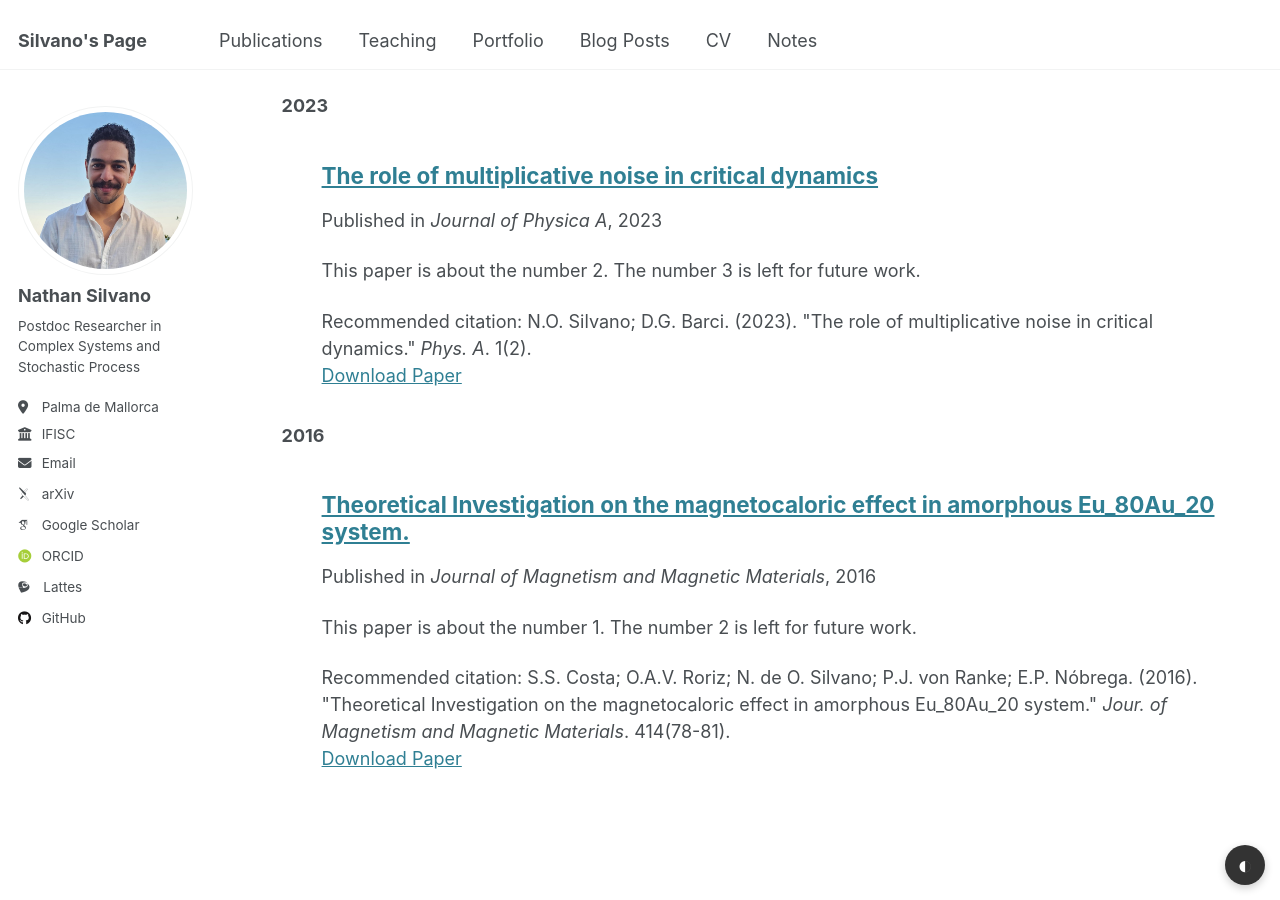
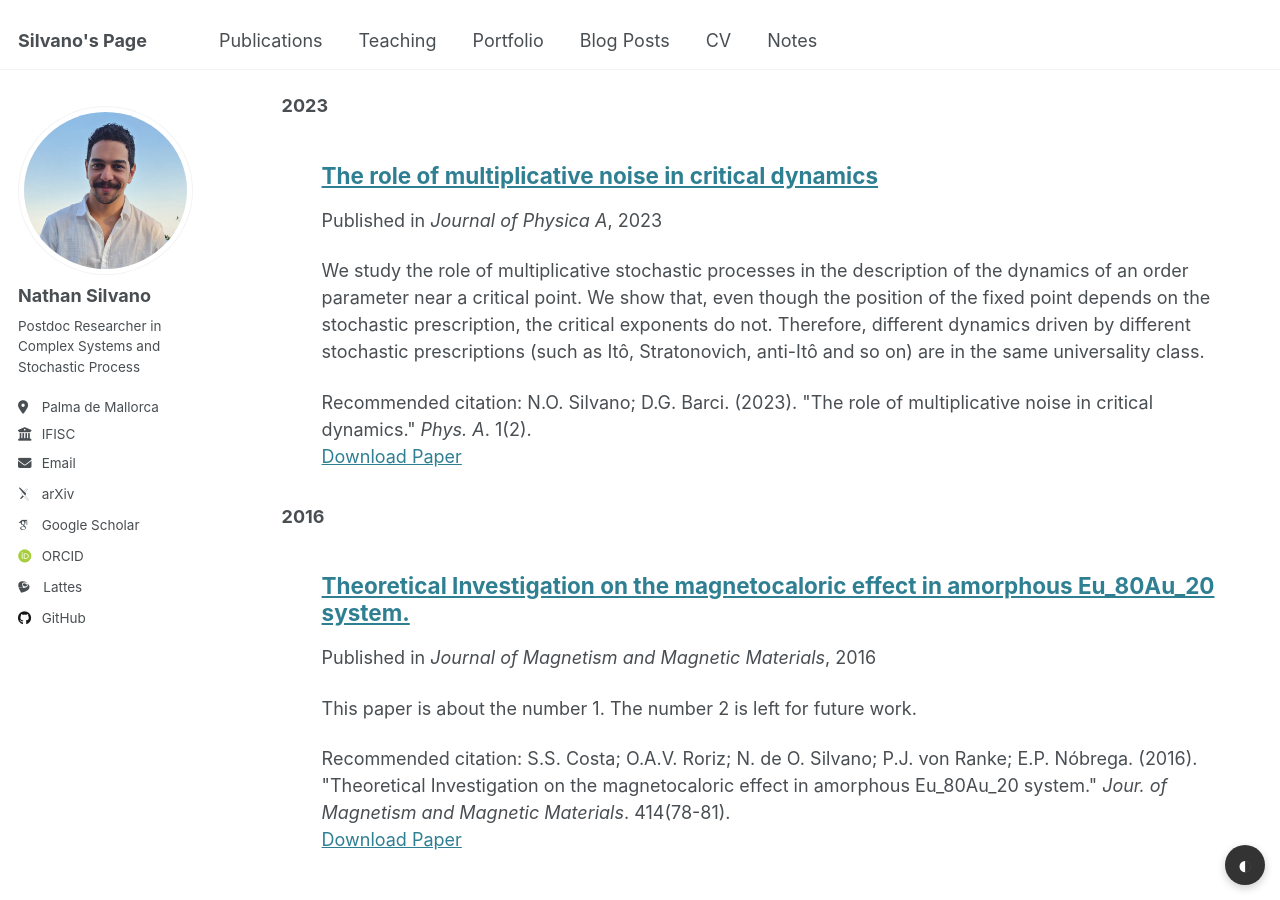
Before and after one commit to Jaegg3rNat/Jaegg3rNat.github.io, a Jekyll site: the page built from _pages/publications.html, in a window 1280 px wide and 900 px high, scrolled down 541 px. Built offline with Jekyll 4.4.1, drawn with Linux system fonts in a browser that asks for light colours; some web fonts are replaced.

Commit message:
Update 2010-10-01-paper-title-number-2.md

```diff
--- a/_publications/2010-10-01-paper-title-number-2.md
+++ b/_publications/2010-10-01-paper-title-number-2.md
@@ -3,11 +3,11 @@ title: "The role of multiplicative noise in critical dynamics"
 collection: publications
 category: manuscripts
 permalink: /publication/2010-10-01-paper-title-number-2
-excerpt: 'This paper is about the number 2. The number 3 is left for future work.'
+excerpt: 'We study the role of multiplicative stochastic processes in the description of the dynamics of an order parameter near a critical point. We show that, even though the position of the fixed point depends on the stochastic prescription, the critical exponents do not. Therefore, different dynamics driven by different stochastic prescriptions (such as Itô, Stratonovich, anti-Itô and so on) are in the same universality class.'
 date: 2023-10-01
 venue: 'Journal of Physica A'
 slidesurl: #'http://academicpages.github.io/files/slides2.pdf'
-paperurl: '[DOI](https://doi.org/10.1016/j.physa.2023.129246)'
+paperurl: 'https://doi.org/10.1016/j.physa.2023.129246'
 citation: 'N.O. Silvano; D.G. Barci. (2023). &quot;The role of multiplicative noise in critical dynamics.&quot; <i>Phys. A</i>. 1(2).'
 ---
 
```
